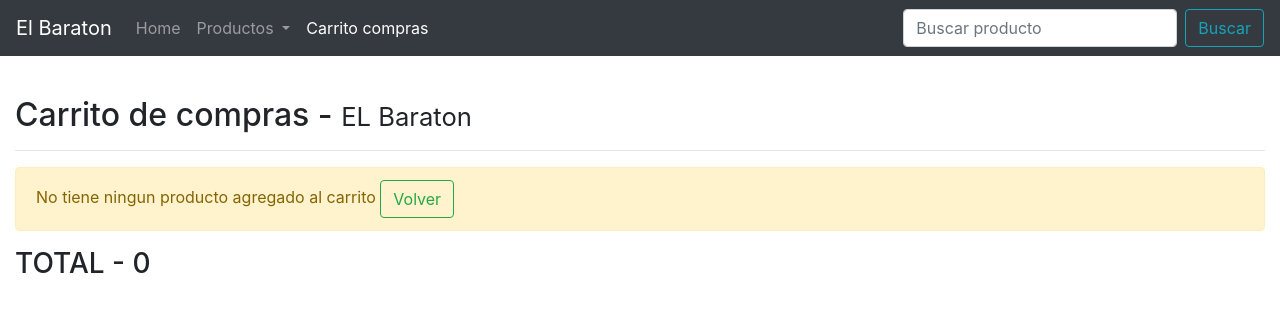
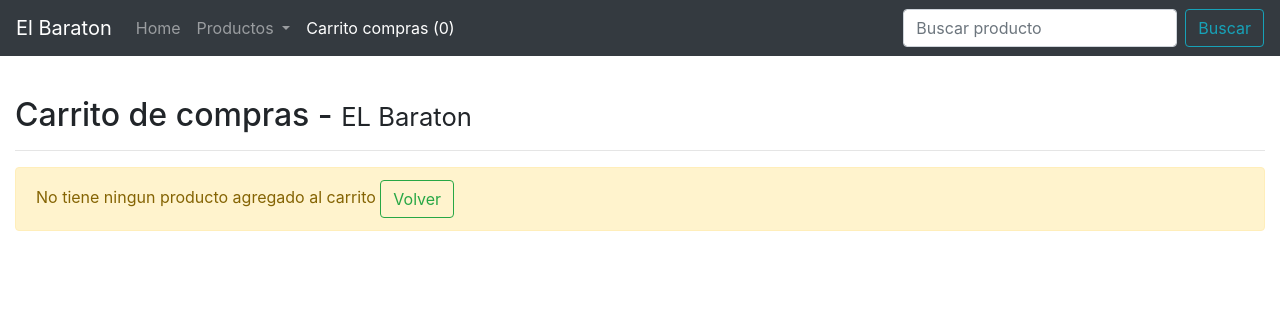
Before and after one commit to jodavaga/baratonApp, an Angular app: page /carrito in a window 1280 px wide. Shown: the top 312 px of the page. Built offline with nearby package versions, Linux system fonts and the light colour scheme.

Commit message:
stylized shopping cart, couting number of products in header

```diff
--- a/src/app/components/carrito/carrito.component.html
+++ b/src/app/components/carrito/carrito.component.html
@@ -16,5 +16,16 @@
             (click)="volverSumar()"
         class="btn btn-outline-danger float-right">Borrar item</button>
   </li>
-  <h3>TOTAL - {{ total }}</h3>
+
 </ul>
+
+<div class="list-group" *ngIf="this.total != 0">
+    <li class="list-group-item">
+      <h3>TOTAL
+          <span class="float-right">{{ total }}</span>
+      </h3>
+
+    </li>
+
+
+</div>
--- a/src/app/services/carrito.service.ts
+++ b/src/app/services/carrito.service.ts
@@ -5,7 +5,7 @@ import { Producto } from './products.service';
 export class CarritoService {
 
     carritoCompras: Producto[] = [];
-    total: number = 0;
+    total = 0;
 
   constructor() {
     console.log('Productos listos en El carrito de compras');
--- a/src/app/shared/header/header.component.html
+++ b/src/app/shared/header/header.component.html
@@ -21,7 +21,7 @@
           </div>
         </li>
         <li class="nav-item" routerLinkActive="active">
-          <a class="nav-link" [routerLink]="['carrito']">Carrito compras</a>
+          <a class="nav-link" [routerLink]="['carrito']">Carrito compras ({{ totalCompras() }})</a>
         </li>
       </ul>
       <form class="form-inline my-2 my-lg-0">
--- a/src/app/shared/header/header.component.ts
+++ b/src/app/shared/header/header.component.ts
@@ -1,5 +1,6 @@
 import { Component, OnInit } from '@angular/core';
 import { Router } from '@angular/router';
+import { CarritoService } from '../../services/carrito.service';
 
 @Component({
   selector: 'app-header',
@@ -8,7 +9,10 @@ import { Router } from '@angular/router';
 })
 export class HeaderComponent implements OnInit {
 
-  constructor(private activatedRoute: Router) { }
+  totalCarrito = 0;
+  constructor(private activatedRoute: Router,
+              private _carrito: CarritoService
+              ) { }
 
   ngOnInit() {
   }
@@ -20,4 +24,9 @@ export class HeaderComponent implements OnInit {
     termino = ' ';
   }
 
+  totalCompras () {
+    this.totalCarrito = this._carrito.carritoCompras.length;
+    return this.totalCarrito;
+  }
+
 }
```
